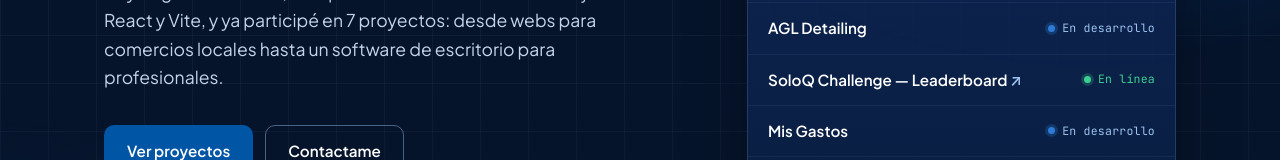
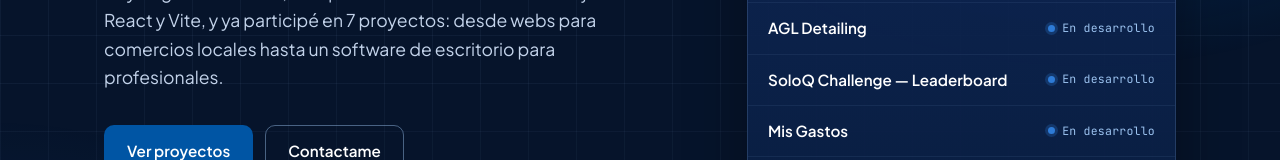
Before and after one commit to AugustoMartinez01/Portfolio, a React (Vite) app in the folder portafolio/: page / in a window 1280 px wide. Shown: the part 514-674 px from the top of the page. Built offline with nearby package versions, Linux system fonts and the light colour scheme.

Commit message:
Serafín, visor de fotos y leaderboard en desarrollo

```diff
--- a/portafolio/src/data/proyectos.js
+++ b/portafolio/src/data/proyectos.js
@@ -121,11 +121,11 @@ export const proyectos = [
     puntos: [
       'Datos en tiempo real desde la API de Riot',
       'Clave de la API protegida del lado del servidor',
-      'Publicado en Vercel',
+      'Ranking con podio, rango, roles y winrate de cada jugador',
     ],
-    tecnologias: ['JavaScript', 'API de Riot Games', 'Funciones serverless', 'Vercel'],
-    estado: 'en-linea',
-    demo: 'https://soloq-leaderboard.vercel.app/',
+    tecnologias: ['JavaScript', 'API de Riot Games', 'Funciones serverless'],
+    estado: 'en-desarrollo',
+    demo: '',
     codigo: '',
     nota: '',
     imagen: '/capturas/leaderboard.jpg',
```
